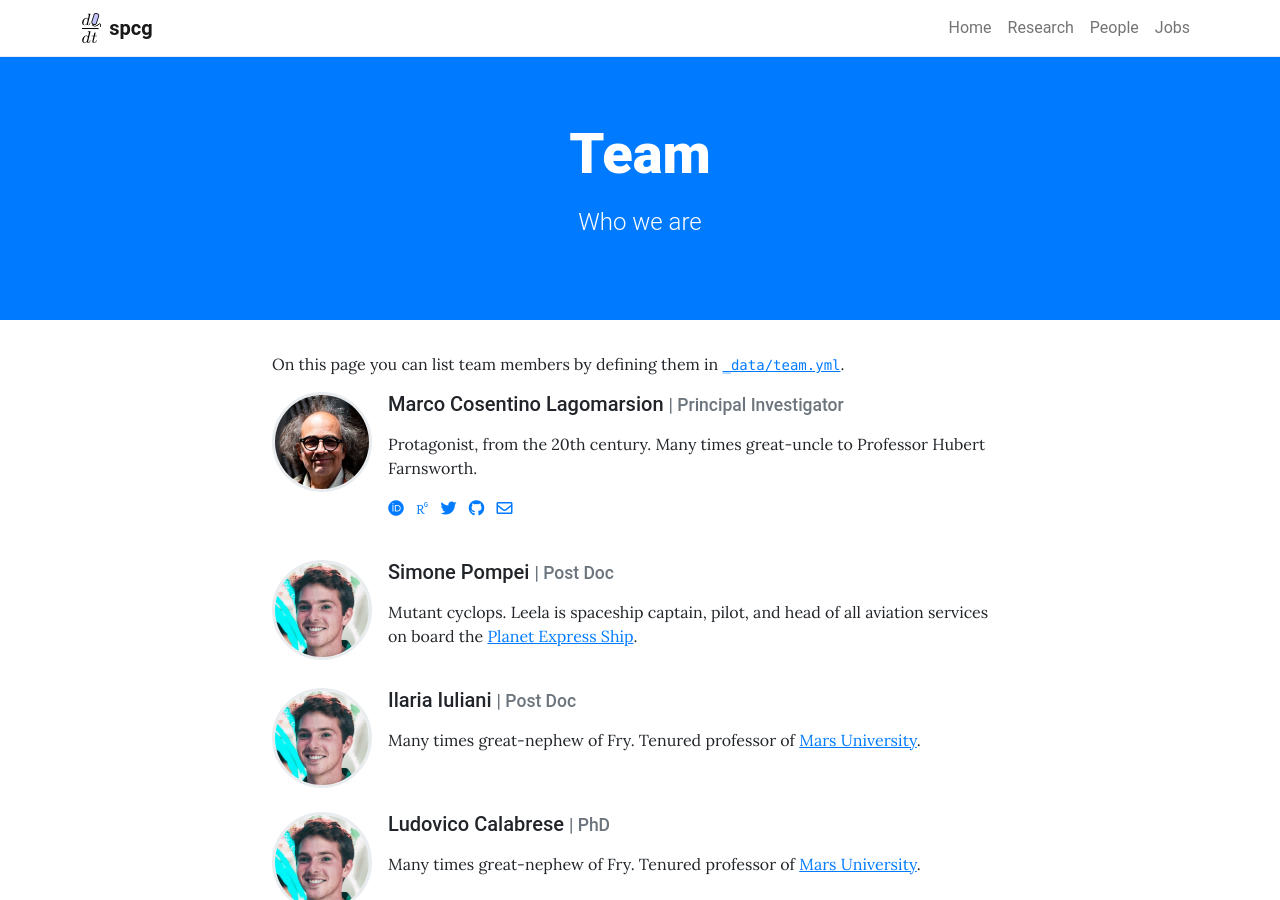
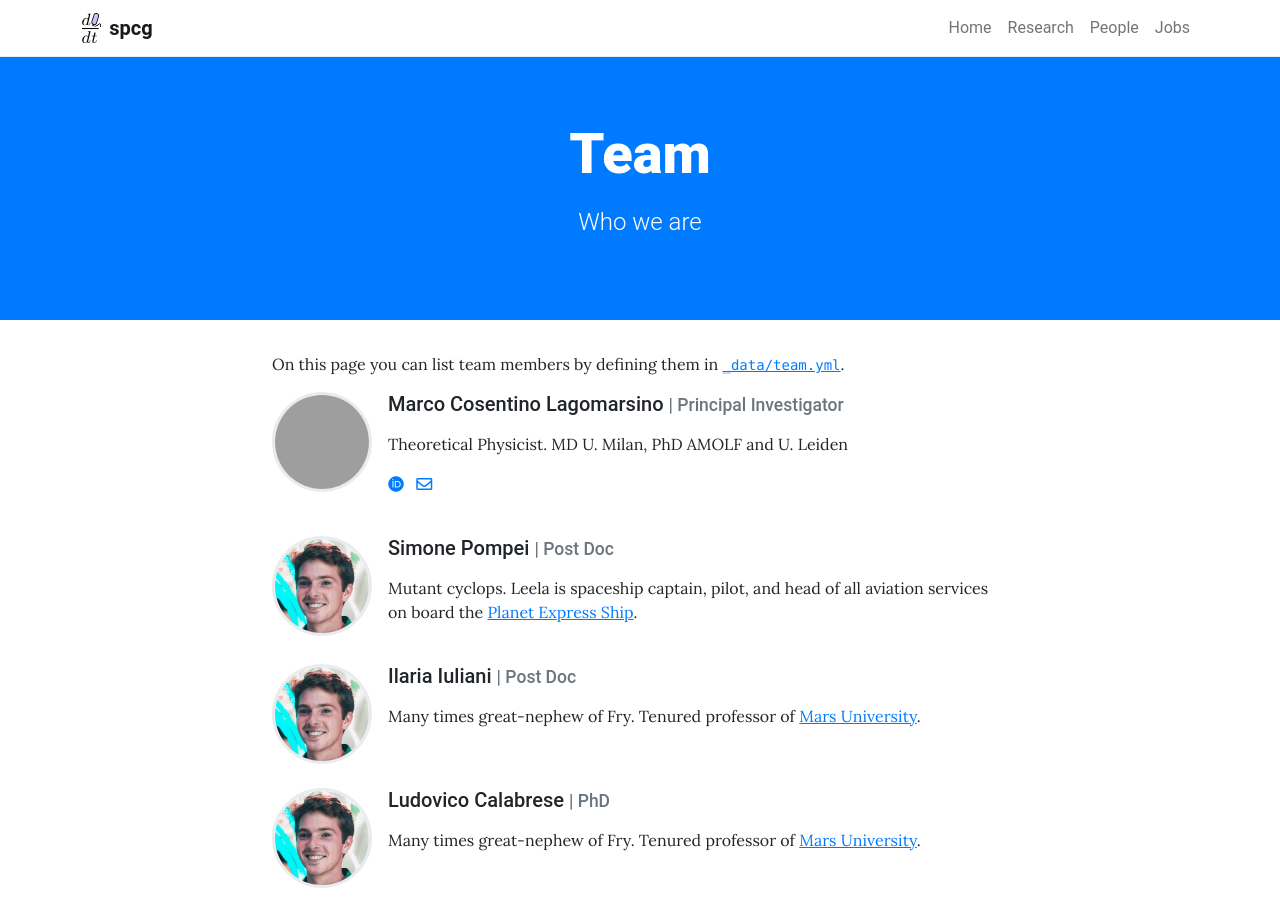
Before and after one commit to mcltone/spcg, a Jekyll site: the page built from pages/team.md, in a window 1280 px wide and 900 px high. Built offline with Jekyll 4.4.1, drawn with Linux system fonts in a browser that asks for light colours; some web fonts are replaced; grey boxes are pictures that could not be loaded.

Commit message:
Update team.yml

```diff
--- a/_data/team.yml
+++ b/_data/team.yml
@@ -1,15 +1,15 @@
 # Project team members listed below will appear on the /team page
 
-- name: Marco Cosentino Lagomarsion
+- name: Marco Cosentino Lagomarsino
   role: Principal Investigator # Will appear next to name
-  image: assets/theme/images/farnsworth_angelo-abear-1662775-unsplash.jpg # Can be external link
+  image: assets/theme/images/mcl.jpg # Can be external link
   description: > # Can be Markdown
-    Protagonist, from the 20th century. Many times great-uncle to Professor Hubert Farnsworth.
-  orcid: 0000-0000-0000-0000
-  researchgate: researchgate_name
-  twitter: twitter_name
-  github: github_name
-  email: your.email@example.com
+    Theoretical Physicist. MD U. Milan, PhD AMOLF and U. Leiden
+  orcid: 0000-0003-0235-0445
+#  researchgate: researchgate_name
+#  twitter: twitter_name
+#  github: github_name
+  email: marco.cosentino-lagomarsino@ifom.eu
 
 - name: Simone Pompei
   role: Post Doc
```
